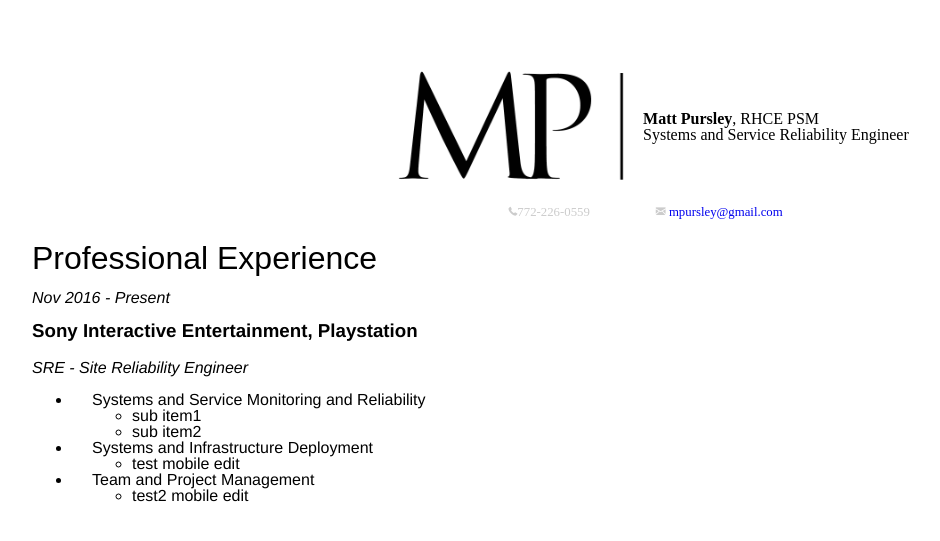
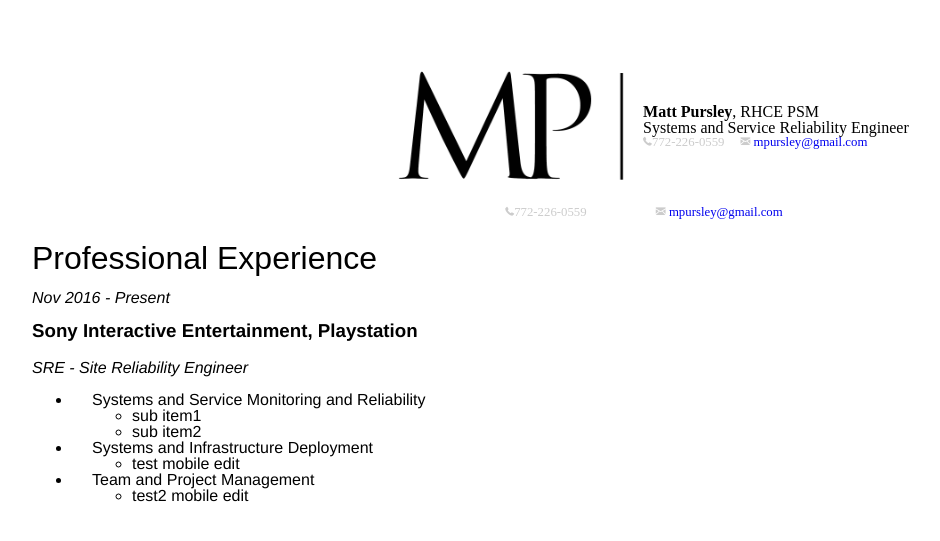
Before and after one commit to mpursley/mpursley.github.io, a Jekyll site: the page built from index_resume_short.md, in a window 1280 px wide. Shown: the top 541 px of the page, without its empty margins (16-956 px from the left). Built offline with Jekyll 4.4.1, drawn with Linux system fonts in a browser that asks for light colours.

Commit message:
Update index_resume_short.md

```diff
--- a/index_resume_short.md
+++ b/index_resume_short.md
@@ -10,11 +10,17 @@ title: Matt Pursley's CV
     </td>
     <td align="left">
       <b>Matt Pursley</b>, RHCE PSM<br>Systems and Service Reliability Engineer
+      <div id="webaddress">
+        <i class="fi-telephone"></i>772-226-0559
+        <i class="fi-mail" style="margin-left:1em"></i>
+        <a href="mailto:mpursley@gmail.com">mpursley@gmail.com</a>
+      </div>
     </td>
   </tr>
   <tr>
     <td align="right">
-      <div id="webaddress"><i class="fi-telephone"></i>772-226-0559&nbsp;&nbsp;&nbsp;&nbsp;&nbsp;&nbsp;&nbsp;&nbsp;&nbsp;&nbsp;&nbsp;&nbsp;&nbsp;&nbsp;&nbsp;&nbsp;</div>
+      <div id="webaddress"><i class="fi-telephone"></i>772-226-0559
+        &nbsp;&nbsp;&nbsp;&nbsp;&nbsp;&nbsp;&nbsp;&nbsp;&nbsp;&nbsp;&nbsp;&nbsp;&nbsp;&nbsp;&nbsp;&nbsp;</div>
     </td>
     <td align="left">
       <div id="webaddress"><i class="fi-mail" style="margin-left:1em"></i>
```
